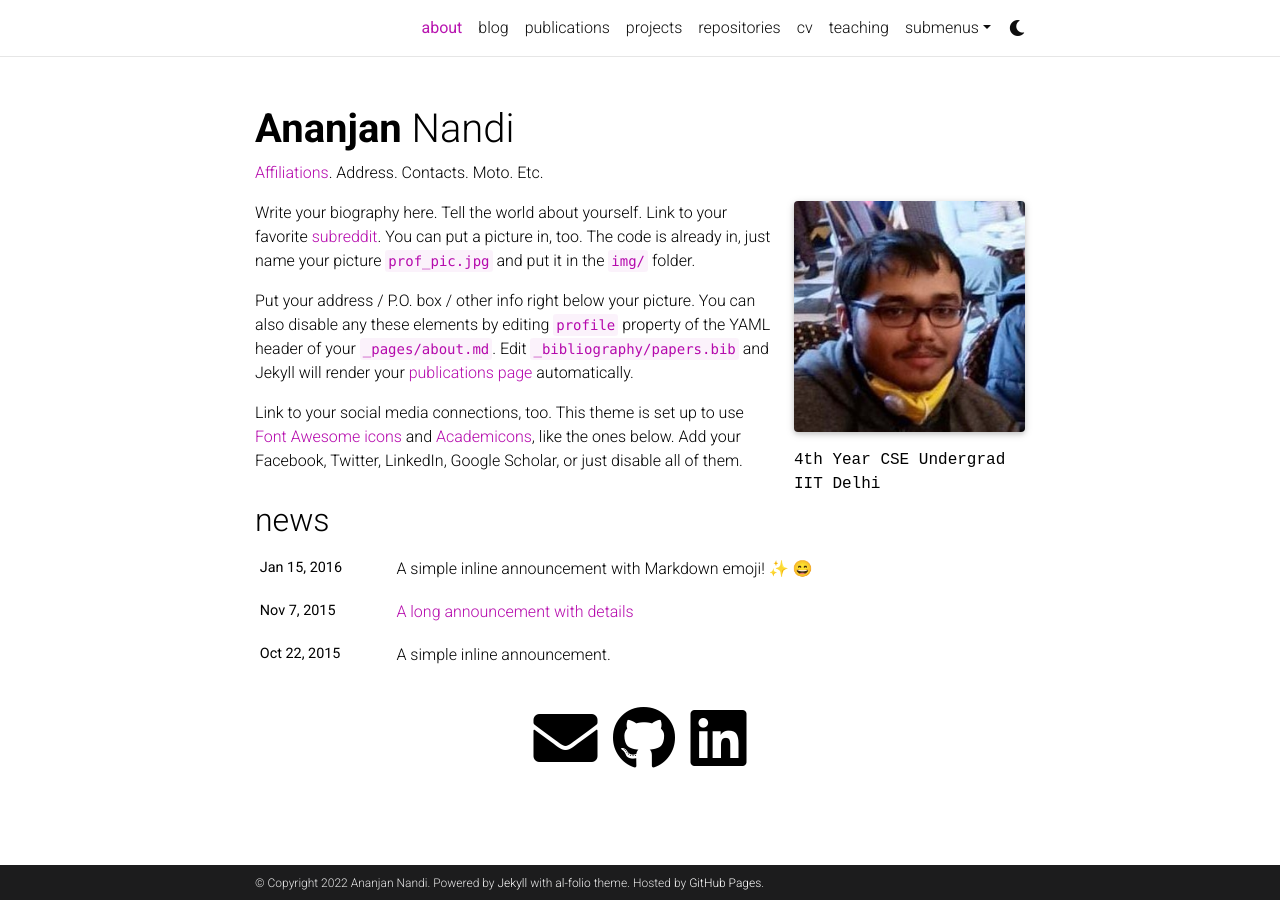
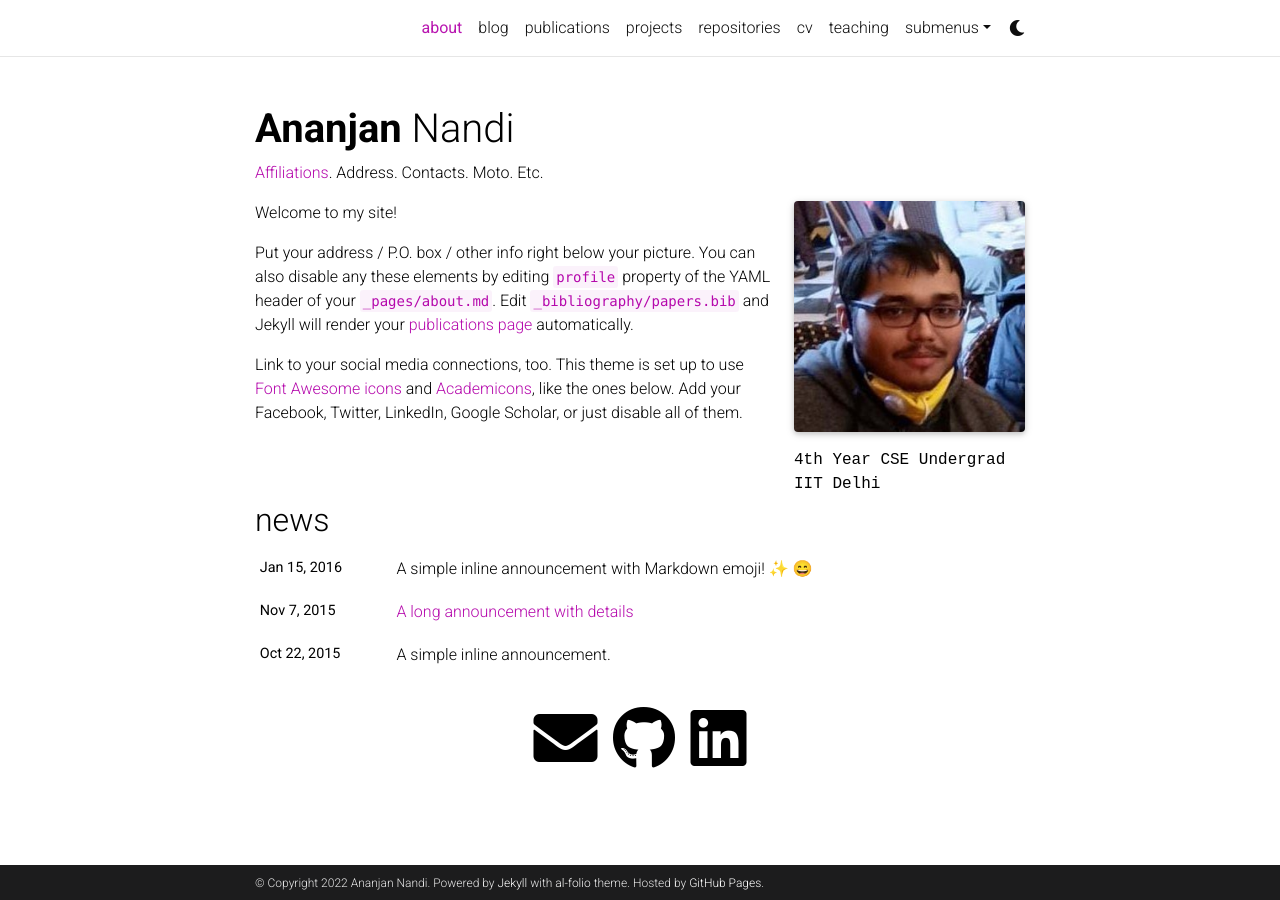
Before and after one commit to ananjan-nandi-9/ananjan-nandi-9.github.io, a Jekyll site: the page built from _pages/about.md, in a window 1280 px wide. Built offline with Jekyll 4.4.1, drawn with Linux system fonts in a browser that asks for light colours; full-size pictures stand in for the smaller copies a plugin makes; emoji names are drawn with the system emoji font; comment, search, counter and statistics services are not loaded; a style sheet for code colours, icons or effects is not loaded.

Commit message:
Update about.md

```diff
--- a/_pages/about.md
+++ b/_pages/about.md
@@ -15,7 +15,9 @@ social: true
 published: true
 ---
 
-Write your biography here. Tell the world about yourself. Link to your favorite [subreddit](http://reddit.com). You can put a picture in, too. The code is already in, just name your picture `prof_pic.jpg` and put it in the `img/` folder.
+Welcome to my site!
+
+
 
 Put your address / P.O. box / other info right below your picture. You can also disable any these elements by editing `profile` property of the YAML header of your `_pages/about.md`. Edit `_bibliography/papers.bib` and Jekyll will render your [publications page](/al-folio/publications/) automatically.
 
```
